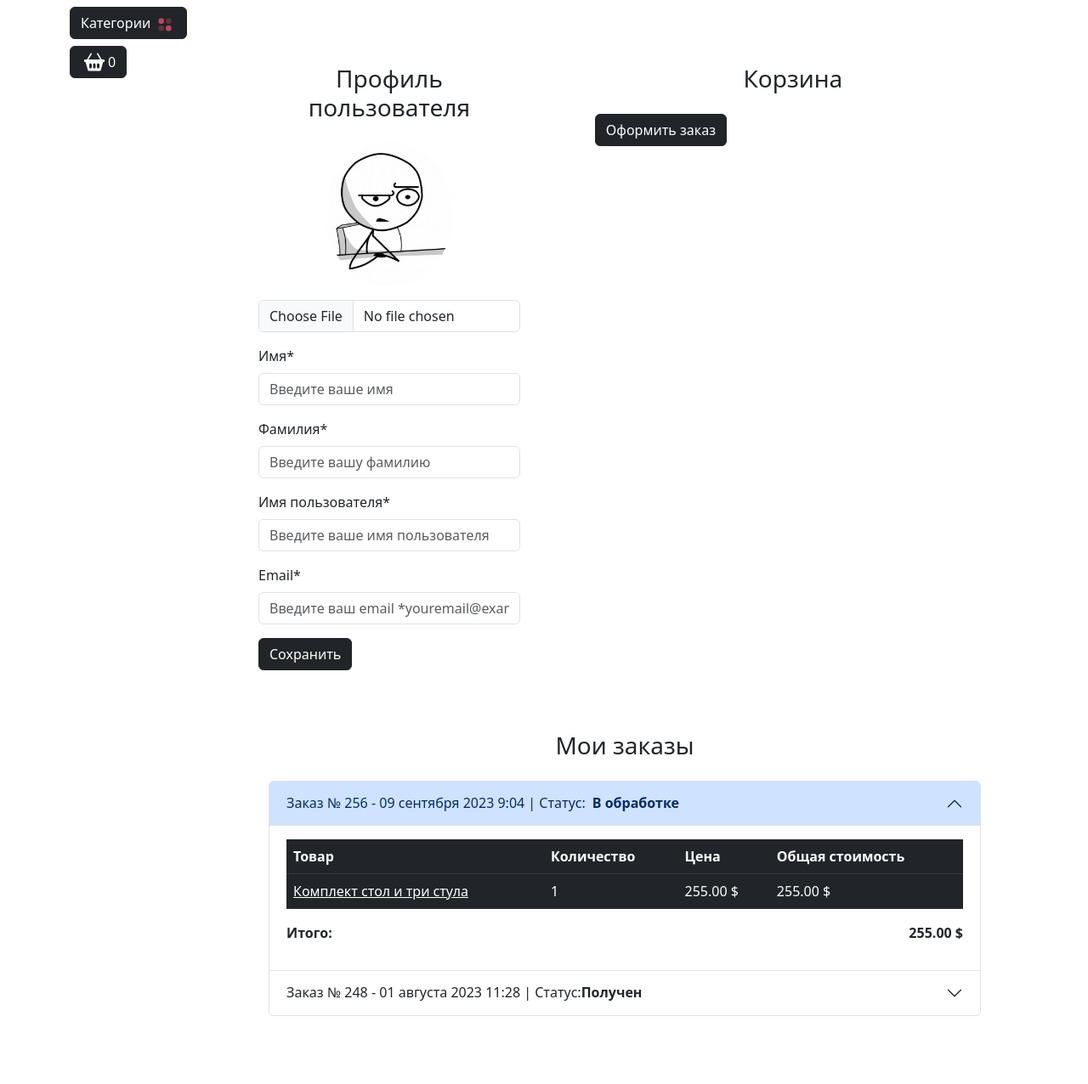
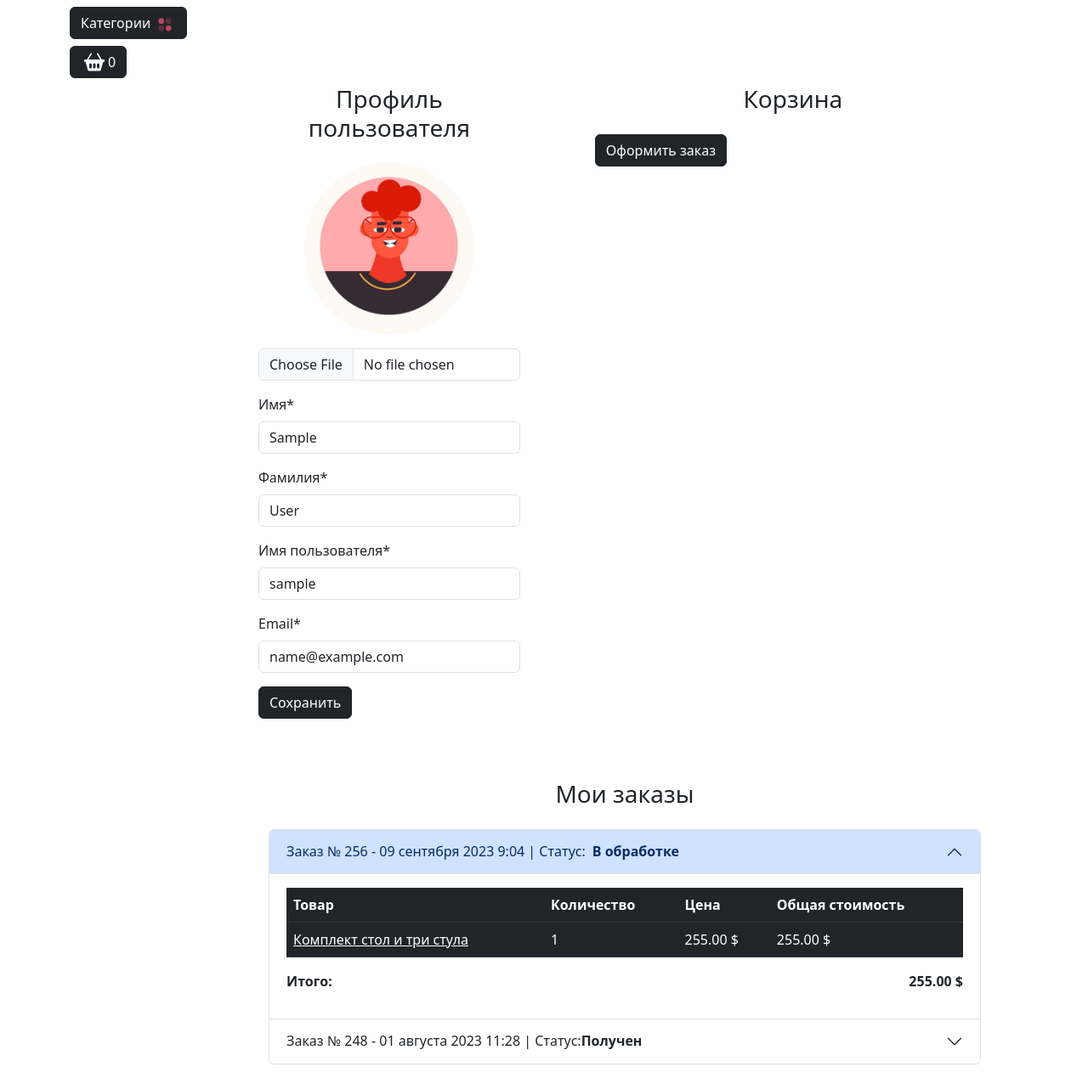
Before and after one commit to aantenna/dev_en, a Django app: page /user/profile/ in a window 1280 px wide. Shown: the part 56-1332 px from the top of the page at 85% size. Before the commit the page ends 1252 px from the top, so only its background shows below. Run offline with Django 4.2, Linux system fonts and the light colour scheme; the visitor is signed in with stand-in values (Sample User, id 1); data comes from the database, SQL or seed files in the repository; some libraries are stand-ins or nearby versions.

Commit message:
Profile form, controller & notifications are ready

```diff
--- a/static/deps/js/jquery-events.js
+++ b/static/deps/js/jquery-events.js
@@ -2,11 +2,11 @@
 $(document).ready(function () {
     // Берем из разметки элемент по id - оповещения от django
     var notification = $('#notification');
-    // И через 7 сек. убираем
+    // И через 3 сек. убираем
     if (notification.length > 0) {
         setTimeout(function () {
             notification.alert('close');
-        }, 7000);
+        }, 1000);
     }
 
     // При клике по значку корзины открываем всплывающее(модальное) окно
--- a/templates/includes/notifications.html
+++ b/templates/includes/notifications.html
@@ -1,15 +1,38 @@
 {% load static %}
 
+{% if form.non_field_errors %}
+    <div class="container mt-4">
+        <div class="row justify-content-center">
+            <div class="col-md-6">
+                <div class="alert alert-danger alert-dismissible fade show custom-shadow" role="alert">
+                    {{form.non_field_errors}}
+                    <button type="button" class="btn-close" data-bs-dismiss="alert" aria-label="Close"></button>
+                </div>
+            </div>
+        </div>
+    </div>
+{% endif %}
 
-{% if form.non_field_errors %}
 <div class="container mt-4">
     <div class="row justify-content-center">
         <div class="col-md-6">
-            <div class="alert alert-danger alert-dismissible fade show custom-shadow" role="alert">
-                {{ form.non_field_errors }}
-                <button type="button" class="btn-close" data-bs-dismiss="alert" aria-label="Close"></button>
+            {% if messages %}
+                {% for message in messages %}
+                    {% if message.tags == 'success' %}
+                    <div id="notification" class="position-fixed start-50 translate-middle-x z-3 alert alert-success fade show custom-shadow" role="alert">
+                        {{ message }}
+                    </div>
+                    {% endif %}
+                    {% if message.tags == 'warning' %}
+                    <div id="notification" class="position-fixed start-50 translate-middle-x z-3 alert alert-danger fade show custom-shadow" role="alert">
+                        {{ message }}
+                    </div>
+                    {% endif %}
+                {% endfor %}
+            {% else %}
+            <div id="jq-notification" class="position-fixed start-50 translate-middle-x z-3 alert alert-success fade show custom-shadow" style="display: none;" role="alert">
             </div>
+            {% endif %}
         </div>
     </div>
 </div>
-{% endif %}
--- a/users/forms.py
+++ b/users/forms.py
@@ -100,21 +100,21 @@ class UserRegistrationForm(UserCreationForm):
     # )
 
 
-# class ProfileForm(UserChangeForm):
-#     class Meta:
-#         model = User
-#         fields = (
-#             "image",
-#             "first_name",
-#             "last_name",
-#             "username",
-#             "email",)
-#
-#     image = forms.ImageField(required=False)
-#     first_name = forms.CharField()
-#     last_name = forms.CharField()
-#     username = forms.CharField()
-#     email = forms.CharField()
+class ProfileForm(UserChangeForm):
+    class Meta:
+        model = User
+        fields = (
+            "image",
+            "first_name",
+            "last_name",
+            "username",
+            "email",)
+
+    image = forms.ImageField(required=False)
+    first_name = forms.CharField()
+    last_name = forms.CharField()
+    username = forms.CharField()
+    email = forms.CharField()
 
     # image = forms.ImageField(
     #     widget=forms.FileInput(attrs={"class": "form-control mt-3"}), required=False
--- a/users/templates/users/profile.html
+++ b/users/templates/users/profile.html
@@ -9,35 +9,70 @@
             <div class="col-md-5">
                 <div class=" bg-white p-4 mb-4 mx-2 rounded custom-shadow">
                     <h3 class="text-center mb-4">Профиль пользователя</h3>
-                    <form>
+                    <form action="{% url 'users:profile' %}" method="post" enctype="multipart/form-data">
+                        {% csrf_token %}
                         <div class="row">
                             <div class="col-md-12 mb-3 text-center">
-                                <img src="{% static 'deps/images/baseavatar.jpg' %}"
+                                {% if user.image %}
+                                    <img src="{{ user.image.url }}"
                                         alt="Аватар пользователя" class="img-fluid rounded-circle"
-                                     style="max-width: 150px;">
-                                <input type="file" class="form-control mt-3" id="avatar"
+                                        style="max-width: 200px;">
+                                {% else %}
+                                    <img src="{% static 'deps/images/avatar.jpg' %}"
+                                        alt="Аватар пользователя" class="img-fluid rounded-circle"
+                                        style="max-width: 200px;">
+                                {% endif %}
+                                <input type="file" class="form-control mt-3" id="id_image"
+                                    name='image'
                                     accept="image/*">
+                                    {% if form.image.errors %}
+                                    <div class="alert alert-danger alert-dismissible fade show">{{form.image.errors}}</div>
+                                    {% endif %}
                             </div>
                             <div class="col-md-12 mb-3">
-                                <label for="firstName" class="form-label">Имя*</label>
-                                <input type="text" class="form-control" id="firstName"
-                                       placeholder="Введите ваше имя" value="" required>
+                                <label for="id_first_name" class="form-label">Имя*</label>
+                                <input type="text" class="form-control" id="id_first_name"
+                                       name="first_name"
+                                       placeholder="Введите ваше имя"
+                                       value="{{ form.first_name.value }}"
+                                       required>
+                                       {% if form.first_name.errors %}
+                                       <div class="alert alert-danger alert-dismissible fade show">{{form.first_name.errors}}
+                                       </div>
+                                       {% endif %}
                             </div>
                             <div class="col-md-12 mb-3">
-                                <label for="lastName" class="form-label">Фамилия*</label>
-                                <input type="text" class="form-control" id="lastName"
-                                       placeholder="Введите вашу фамилию" value="" required>
+                                <label for="id_last_name" class="form-label">Фамилия*</label>
+                                <input type="text" class="form-control" id="id_last_name"
+                                    name="last_name"
+                                    placeholder="Введите вашу фамилию"
+                                    value="{{ form.last_name.value }}"
+                                    required>
+                                    {% if form.last_name.errors %}
+                                    <div class="alert alert-danger alert-dismissible fade show">{{form.last_name.errors}}</div>
+                                    {% endif %}
                             </div>
                             <div class="col-md-12 mb-3">
-                                <label for="username" class="form-label">Имя пользователя*</label>
-                                <input type="text" class="form-control" id="username"
-                                       placeholder="Введите ваше имя пользователя" value="" required>
+                                <label for="id_username" class="form-label">Имя пользователя*</label>
+                                <input type="text" class="form-control" id="id_username"
+                                    name="username"
+                                    placeholder="Введите ваше имя пользователя"
+                                    value="{{ form.username.value }}"
+                                    required>
+                                    {% if form.username.errors %}
+                                    <div class="alert alert-danger alert-dismissible fade show">{{form.username.errors}}</div>
+                                    {% endif %}
                             </div>
                             <div class="col-md-12 mb-3">
-                                <label for="email" class="form-label">Email*</label>
-                                <input type="email" class="form-control" id="email"
-                                       placeholder="Введите ваш email *youremail@example.com" value=""
+                                <label for="id_email" class="form-label">Email*</label>
+                                <input type="email" class="form-control" id="id_email"
+                                    name="email"
+                                    placeholder="Введите ваш email *youremail@example.com"
+                                    value="{{ form.email.value }}"
                                     required>
+                                    {% if form.email.errors %}
+                                    <div class="alert alert-danger alert-dismissible fade show">{{form.email.errors}}</div>
+                                    {% endif %}
                             </div>
                         </div>
                         <button type="submit" class="btn btn-dark">Сохранить</button>
--- a/users/views.py
+++ b/users/views.py
@@ -6,7 +6,7 @@ from django.shortcuts import redirect, render
 from django.urls import reverse
 
 
-from users.forms import UserLoginForm, UserRegistrationForm
+from users.forms import ProfileForm, UserLoginForm, UserRegistrationForm
 
 
 def login(request):
@@ -17,11 +17,11 @@ def login(request):
             password = request.POST['password']
             user = auth.authenticate(username=username, password=password)
 
-            session_key = request.session.session_key
+            # session_key = request.session.session_key
 
             if user:
                 auth.login(request, user)
-                messages.success(request, f"{username}, Вы вошли в аккаунт")
+                messages.success(request, f"{username}, Вы вошли в аккаунт!")
                 return HttpResponseRedirect(reverse('main:index'))
     else:
         form = UserLoginForm()
@@ -38,10 +38,9 @@ def registration(request):
         form = UserRegistrationForm(data=request.POST)
         if form.is_valid():
             form.save()
-
             user = form.instance
             auth.login(request, user)
-
+            messages.success(request, f"{user.username}, Вы успешно зарегистрировались и вошли в аккаунт!")
             return HttpResponseRedirect(reverse('main:index'))
     else:
         form = UserRegistrationForm()
@@ -52,12 +51,27 @@ def registration(request):
     }
     return render(request, 'users/registration.html', context)
 
+@login_required
 def profile(request):
+    if request.method == 'POST':
+        form = ProfileForm(data=request.POST, instance=request.user, files=request.FILES)
+        if form.is_valid():
+            form.save()
+            messages.success(request, "Профайл успешно обновлен!")
+            return HttpResponseRedirect(reverse('user:profile'))
+    else:
+        form = ProfileForm(instance=request.user)
+
+
     context = {
-        'title': 'Home - Кабинет'
+        'title': 'Home - Кабинет',
+        'form': form,
     }
     return render(request, 'users/profile.html', context)
 
+
+@login_required
 def logout(request):
+    messages.success(request, f"{request.user.username}, Вы вышли из аккаунта")
     auth.logout(request)
     return redirect(reverse('main:index'))
```
Also changed, not shown: media/users_images/IMG_6586.JPG (added), static/deps/images/avatar.jpg (added). Lines whose indentation alone changed are shown as unchanged.
